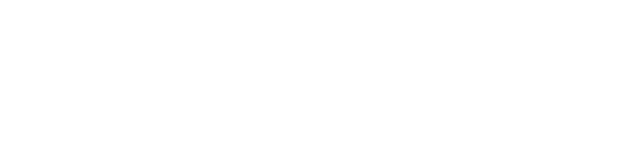
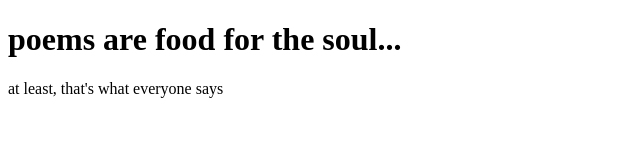
Before and after one commit to ayushi-the-troll/project_1, a plain HTML site: page index.html in a window 1280 px wide. Shown: the whole page, without its empty margins (0-640 px from the left). Drawn offline with Linux system fonts and the light colour scheme.

Commit message:
added header and sub

```diff
--- a/index.html
+++ b/index.html
@@ -5,6 +5,7 @@
     <title>ayushi's poetry blog</title>
 </head>
 <body>
-    <h1></h1>
+    <h1>poems are food for the soul...</h1>
+    <p>at least, that's what everyone says</p>
 </body>
 </html>
```
